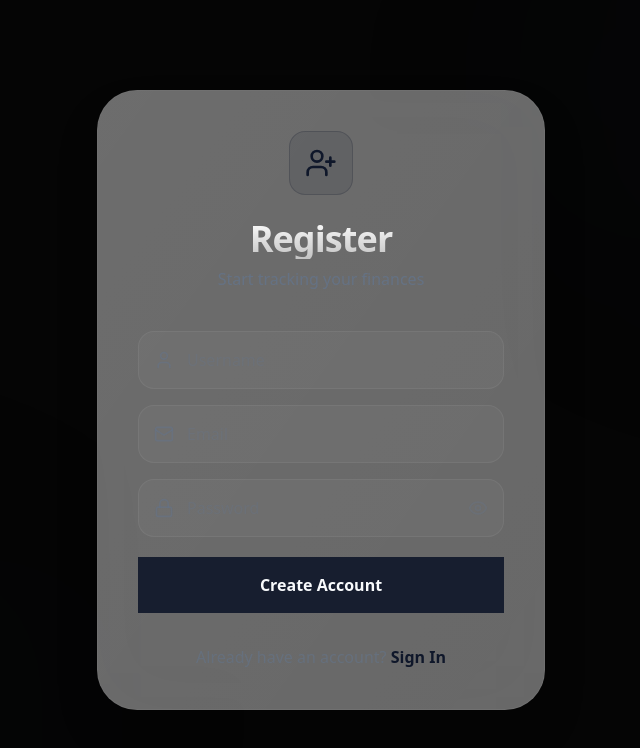
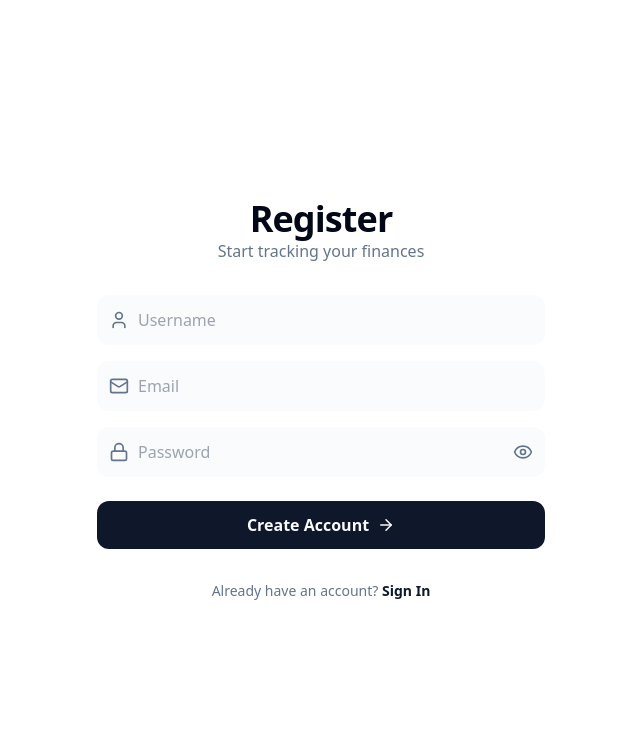
Before and after one commit to MEHDImp4/DepanceAPP, a React (Vite) app in the folder client/: page /register in a window 1280 px wide. Shown: the top 748 px of the page, without its empty margins (319-959 px from the left). Built offline with nearby package versions, Linux system fonts and the light colour scheme.

Commit message:
feat: Implement user authentication pages for login and registration.

```diff
--- a/client/src/pages/auth/Register.tsx
+++ b/client/src/pages/auth/Register.tsx
@@ -4,7 +4,7 @@ import { useAuthStore } from "@/store/auth-store";
 import { useTranslation } from "react-i18next";
 import { motion, AnimatePresence } from "framer-motion";
 import api from "@/lib/axios";
-import { Lock, Mail, User, Eye, EyeOff, UserPlus } from "lucide-react";
+import { Lock, Mail, User, Eye, EyeOff, ArrowRight } from "lucide-react";
 
 export default function Register() {
     const [error, setError] = useState("");
@@ -41,44 +41,21 @@ export default function Register() {
     };
 
     return (
-        <div className="min-h-screen flex items-center justify-center bg-[#050505] p-4 relative overflow-hidden">
-            {/* Background decorative elements */}
-            <div className="absolute top-[-10%] right-[-10%] w-[40%] h-[40%] bg-primary/10 rounded-full blur-[120px] pointer-events-none" />
-            <div className="absolute bottom-[-10%] left-[-10%] w-[40%] h-[40%] bg-primary/5 rounded-full blur-[120px] pointer-events-none" />
-
-            <motion.div
-                initial={{ opacity: 0, y: 20 }}
-                animate={{ opacity: 1, y: 0 }}
-                transition={{ duration: 0.5, ease: "easeOut" }}
-                className="w-full max-w-md relative z-10"
-            >
-                <div className="bg-card/40 backdrop-blur-2xl border border-white/5 rounded-[2.5rem] p-8 md:p-10 shadow-2xl relative overflow-hidden">
-                    {/* Inner glow effect */}
-                    <div className="absolute inset-0 bg-gradient-to-br from-white/[0.03] to-transparent pointer-events-none" />
-
-                    <div className="text-center mb-10 relative">
-                        <motion.div
-                            initial={{ scale: 0.9, opacity: 0 }}
-                            animate={{ scale: 1, opacity: 1 }}
-                            transition={{ delay: 0.2 }}
-                            className="inline-flex items-center justify-center w-16 h-16 rounded-2xl bg-primary/10 mb-6 border border-primary/20"
-                        >
-                            <UserPlus className="text-primary" size={32} />
-                        </motion.div>
-                        <h1 className="text-4xl font-bold tracking-tight mb-2 bg-gradient-to-b from-white to-white/60 bg-clip-text text-transparent">
-                            {t("auth.register_title")}
-                        </h1>
-                        <p className="text-muted-foreground/80 font-medium">{t("auth.register_subtitle")}</p>
+        <div className="min-h-screen flex items-center justify-center p-4">
+            <div className="w-full max-w-md space-y-8">
+                <div className="text-center">
+                    <h1 className="text-4xl font-black tracking-tight">{t("auth.register_title")}</h1>
+                    <p className="text-muted-foreground">{t("auth.register_subtitle")}</p>
                 </div>
 
-                    <form onSubmit={handleSubmit} className="space-y-5 relative">
-                        <AnimatePresence mode="wait">
+                <form onSubmit={handleSubmit} className="space-y-6">
+                    <AnimatePresence>
                         {error && (
                             <motion.div
-                                    initial={{ opacity: 0, height: 0, scale: 0.95 }}
-                                    animate={{ opacity: 1, height: "auto", scale: 1 }}
-                                    exit={{ opacity: 0, height: 0, scale: 0.95 }}
-                                    className="bg-destructive/10 border border-destructive/20 text-destructive text-sm p-4 rounded-2xl text-center font-semibold overflow-hidden"
+                                initial={{ opacity: 0, height: 0 }}
+                                animate={{ opacity: 1, height: "auto" }}
+                                exit={{ opacity: 0, height: 0 }}
+                                className="bg-destructive/15 text-destructive text-sm p-3 rounded-xl text-center font-bold"
                             >
                                 {error}
                             </motion.div>
@@ -86,50 +63,44 @@ export default function Register() {
                     </AnimatePresence>
 
                     <div className="space-y-4">
-                            <div className="group relative">
-                                <div className="absolute left-4 top-1/2 -translate-y-1/2 text-muted-foreground/50 group-focus-within:text-primary transition-colors duration-300">
-                                    <User size={20} />
-                                </div>
+                        <div className="relative">
+                            <User className="absolute left-3 top-1/2 -translate-y-1/2 text-muted-foreground" size={20} />
                             <input
                                 type="text"
                                 placeholder={t("auth.username_placeholder")}
                                 value={username}
                                 onChange={(e) => setUsername(e.target.value)}
-                                    className="w-full bg-white/[0.03] border border-white/5 rounded-2xl py-4 pl-12 pr-4 text-white placeholder:text-muted-foreground/30 focus:border-primary/50 focus:bg-white/[0.05] outline-none transition-all duration-300"
+                                className="w-full bg-muted/40 border border-transparent rounded-xl py-3 pl-10 pr-4 focus:border-primary focus:bg-background outline-none transition-colors"
                                 required
                             />
                         </div>
 
-                            <div className="group relative">
-                                <div className="absolute left-4 top-1/2 -translate-y-1/2 text-muted-foreground/50 group-focus-within:text-primary transition-colors duration-300">
-                                    <Mail size={20} />
-                                </div>
+                        <div className="relative">
+                            <Mail className="absolute left-3 top-1/2 -translate-y-1/2 text-muted-foreground" size={20} />
                             <input
                                 type="email"
                                 placeholder={t("auth.email_placeholder")}
                                 value={email}
                                 onChange={(e) => setEmail(e.target.value)}
-                                    className="w-full bg-white/[0.03] border border-white/5 rounded-2xl py-4 pl-12 pr-4 text-white placeholder:text-muted-foreground/30 focus:border-primary/50 focus:bg-white/[0.05] outline-none transition-all duration-300"
+                                className="w-full bg-muted/40 border border-transparent rounded-xl py-3 pl-10 pr-4 focus:border-primary focus:bg-background outline-none transition-colors"
                                 required
                             />
                         </div>
 
-                            <div className="group relative">
-                                <div className="absolute left-4 top-1/2 -translate-y-1/2 text-muted-foreground/50 group-focus-within:text-primary transition-colors duration-300">
-                                    <Lock size={20} />
-                                </div>
+                        <div className="relative">
+                            <Lock className="absolute left-3 top-1/2 -translate-y-1/2 text-muted-foreground" size={20} />
                             <input
                                 type={showPassword ? "text" : "password"}
                                 placeholder={t("auth.password_placeholder")}
                                 value={password}
                                 onChange={(e) => setPassword(e.target.value)}
-                                    className="w-full bg-white/[0.03] border border-white/5 rounded-2xl py-4 pl-12 pr-12 text-white placeholder:text-muted-foreground/30 focus:border-primary/50 focus:bg-white/[0.05] outline-none transition-all duration-300"
+                                className="w-full bg-muted/40 border border-transparent rounded-xl py-3 pl-10 pr-12 focus:border-primary focus:bg-background outline-none transition-colors"
                                 required
                             />
                             <button
                                 type="button"
                                 onClick={() => setShowPassword(!showPassword)}
-                                    className="absolute right-4 top-1/2 -translate-y-1/2 text-muted-foreground/30 hover:text-primary transition-colors focus:outline-none"
+                                className="absolute right-3 top-1/2 -translate-y-1/2 text-muted-foreground hover:text-primary transition-colors focus:outline-none"
                             >
                                 {showPassword ? <EyeOff size={20} /> : <Eye size={20} />}
                             </button>
@@ -139,32 +110,28 @@ export default function Register() {
                     <button
                         type="submit"
                         disabled={isLoading}
-                            className="w-full relative group overflow-hidden"
+                        className="w-full bg-primary text-primary-foreground font-bold py-3 rounded-xl hover:opacity-90 transition-opacity disabled:opacity-50 flex items-center justify-center space-x-2"
                     >
-                            <div className="absolute inset-0 bg-primary opacity-90 group-hover:opacity-100 transition-opacity" />
-                            <div className="relative flex items-center justify-center space-x-2 py-4 px-6 text-primary-foreground font-bold rounded-2xl transition-transform active:scale-[0.98] disabled:opacity-50 disabled:pointer-events-none">
                         {isLoading ? (
                             <div className="w-5 h-5 border-2 border-primary-foreground/30 border-t-primary-foreground rounded-full animate-spin" />
                         ) : (
+                            <>
                                 <span>{t("auth.register_button")}</span>
+                                <ArrowRight size={18} />
+                            </>
                         )}
-                            </div>
                     </button>
                 </form>
 
-                    <div className="mt-8 text-center relative">
-                        <p className="text-muted-foreground/60 font-medium">
+                <div className="text-center">
+                    <p className="text-muted-foreground text-sm">
                         {t("auth.have_account")}{" "}
-                            <Link
-                                to="/login"
-                                className="text-primary hover:text-primary/80 transition-colors font-bold relative after:absolute after:bottom-0 after:left-0 after:w-full after:h-[1px] after:bg-primary after:origin-right after:scale-x-0 hover:after:scale-x-100 hover:after:origin-left after:transition-transform"
-                            >
+                        <Link to="/login" className="text-primary font-bold hover:underline">
                             {t("auth.login_button")}
                         </Link>
                     </p>
                 </div>
             </div>
-            </motion.div>
         </div>
     );
 }
```
Also changed, not shown: client/src/pages/auth/Login.tsx (+23 -57 lines). Lines whose indentation alone changed are shown as unchanged.
